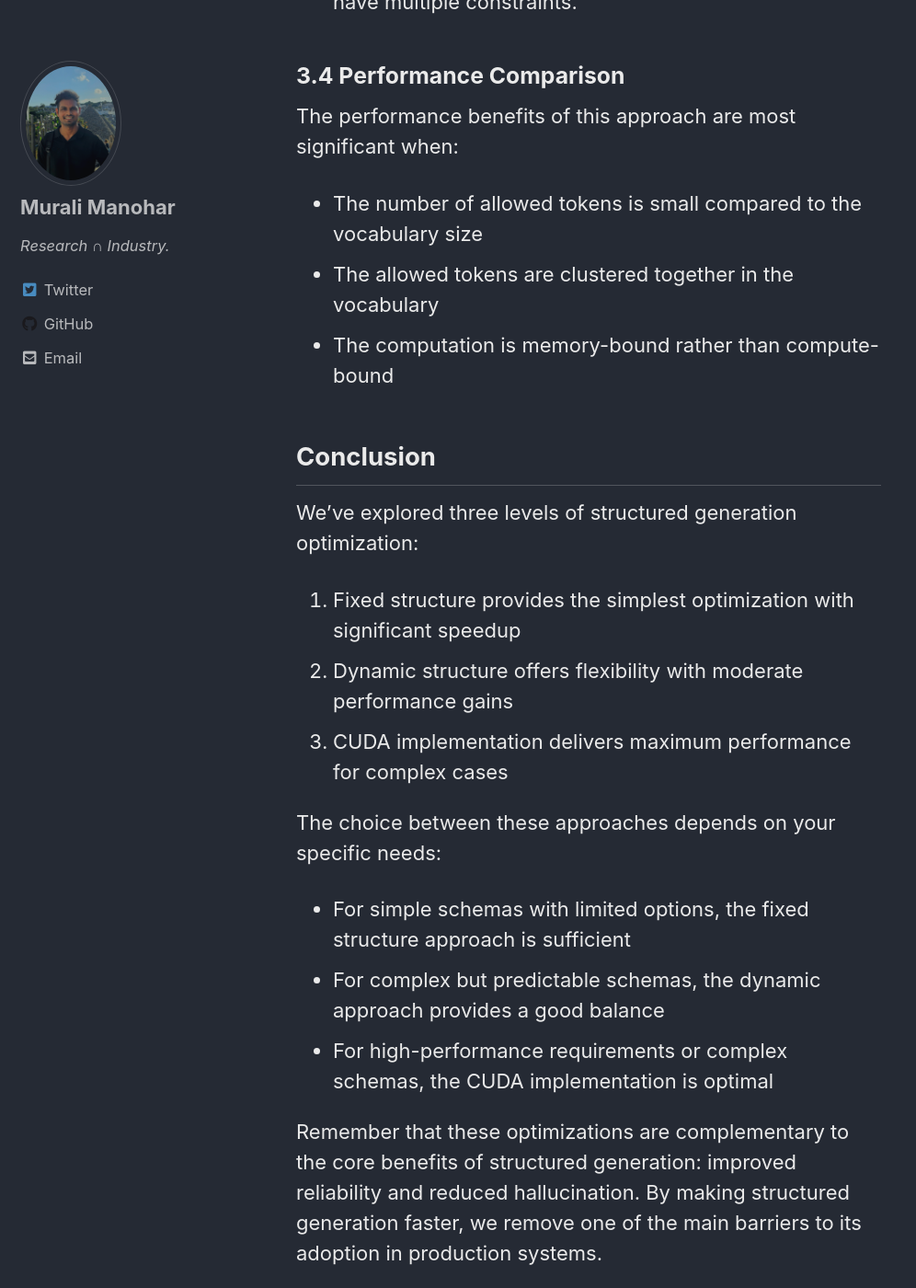
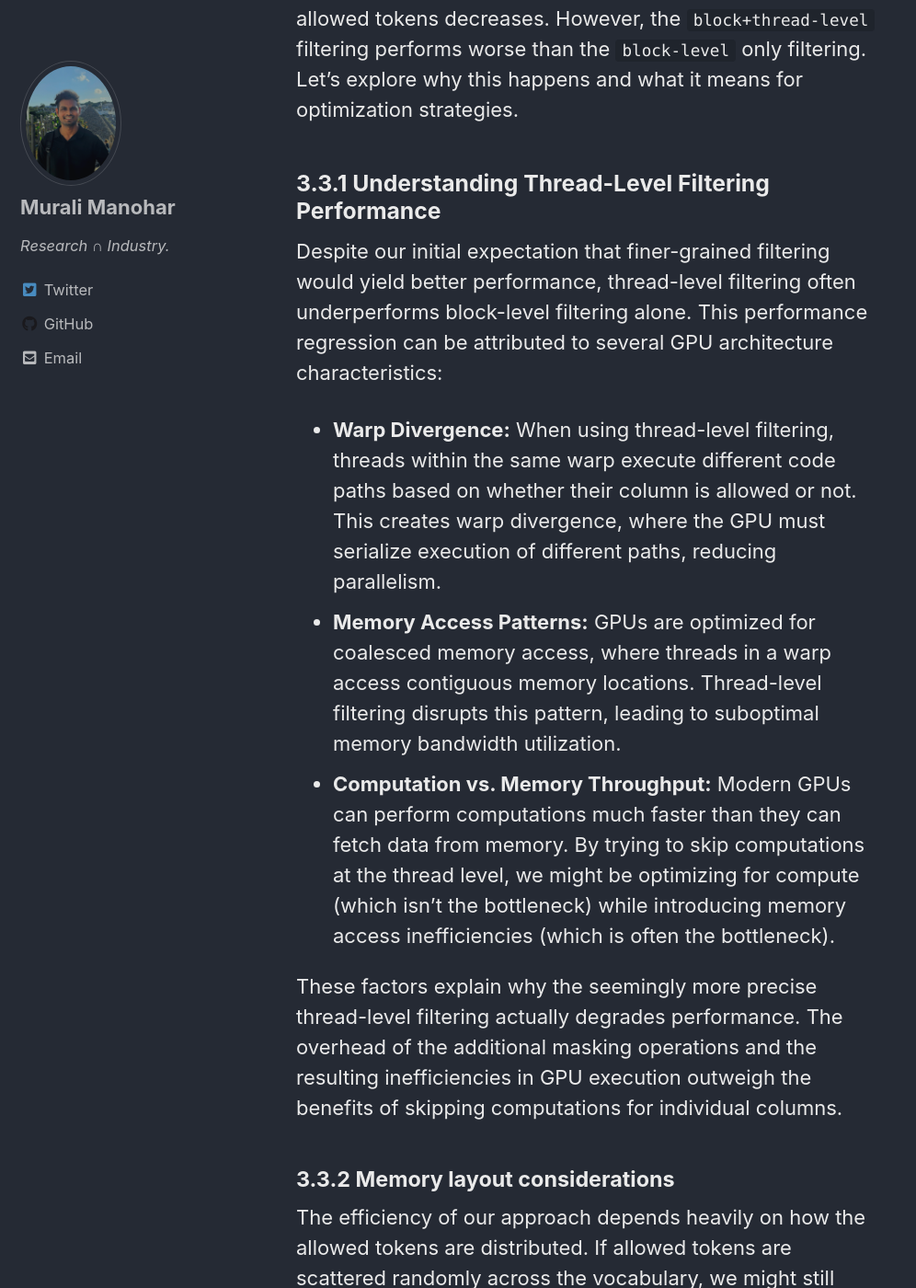
Before and after one commit to gitlost-murali/blogs, a Jekyll site: the page built from _posts/2025-02-03-structured-generation-optimizations.md, in a window 1280 px wide and 1400 px high, scrolled down 12610 px. Shown: the whole window at 92% size, without its empty margins (0-996 px from the left). Built offline with Jekyll 4.4.1, drawn with Linux system fonts in a browser that asks for light colours; cached includes are drawn as plain includes; comment, search, counter and statistics services are not loaded; some of the changed text lies outside the part shown.

Commit message:
finalize the draft. all gtg

```diff
--- a/_posts/2025-02-03-structured-generation-optimizations.md
+++ b/_posts/2025-02-03-structured-generation-optimizations.md
@@ -103,6 +103,7 @@
 </figure>
 
 ## 2. Optimized Matrix Multiplication
+
 Once we have an FSM, we can identify the allowed tokens for each state and only compute logits for those tokens.
 Instead of the standard computation:
 
@@ -122,9 +123,11 @@
 - __Memory reduction__: Only use embedding weights of allowed tokens. Reduced memory transfers between GRAM and processors/threads.
 - __Computation reduction__: Matrix multiplication size dramatically reduced
 
+__Limitations for Batching__: My only chagrin with this approach is its inflexibility during batching. When processing batches of sequences with different FSMs, the optimization becomes problematic. Each sequence in the batch may have different allowed tokens based on its current state, which prevents efficient slicing of embedding weights across the entire batch. The need for sequence-specific token filtering reduces parallelism and computational efficiency. Consequently, this approach doesn't scale well for batched processing in production environments.
+
 ## 3. Kernel based optimization
 
-Instead of modifying the model architecture, we can implement dynamic filtering directly in the matrix multiplication kernel. This approach:
+Instead of modifying/slicing the final layer, we can implement dynamic filtering directly in the matrix multiplication kernel. This approach:
 
 - Maintains the model's final layer unchanged
 - Uses a CUDA kernel to filter logits during computation
@@ -233,10 +236,14 @@
   <pre><code>b = tl.load(b_ptrs, mask=((offs_k[:, None] < K - k * BLOCK_SIZE_K) <span class="inserted">& (allowed_cols_mask[None, :] != 0)</span>), other=0.0)</code></pre>
 </div>
 
-In the code above, we modify the mask condition when loading input data (b) to include `(allowed_cols_mask[None, :] != 0)`. This ensures we only load data for allowed columns, saving time on loading data for non-allowed columns.
+In the code above, we modify the mask condition when loading input data (b) to include `(allowed_cols_mask[None, :] != 0)`. This ensures we only load data for allowed columns, saving time (*hopefully ;) *) on loading data for non-allowed columns.
 
 
 ### 3.3 The benchmarks
+
+For matrices, A & B of size `[1, 3072]` and `[3072, 128k]` respectively, we can see the speedups for different filtering strategies:
+
+> The current kernel is only written for batch size 1. I will work on it later to support batching.
 
 <figure>
   <img src="{{ site.url }}/assets/images/struct-gen-triton-kernel/block-level-speed-ups.png/" alt="Structured Generation Teaser">
@@ -257,43 +264,38 @@
 </figure>
 
 
-Based on the benchmarks, we can see that the block-level filtering provides the most significant speedup, followed by the thread-level filtering. The column-level filtering provides a modest speedup. The reason for this is that the block-level filtering is more efficient at reducing the number of computations, while the thread-level filtering is more efficient at reducing the number of memory transfers.
+As shown in the figures above, we can see that the custom CUDA kernel provides better speedups as the number of allowed tokens decreases. However, the `block+thread-level` filtering performs worse than the `block-level` only filtering. Let's explore why this happens and what it means for optimization strategies.
 
-#### 3.3.1 Memory layout considerations
+### 3.3.1 Understanding Thread-Level Filtering Performance
+
+Despite our initial expectation that finer-grained filtering would yield better performance, thread-level filtering often underperforms block-level filtering alone. This performance regression can be attributed to several GPU architecture characteristics:
+
+- __Warp Divergence:__ When using thread-level filtering, threads within the same warp execute different code paths based on whether their column is allowed or not. This creates warp divergence, where the GPU must serialize execution of different paths, reducing parallelism.
+- __Memory Access Patterns:__ GPUs are optimized for coalesced memory access, where threads in a warp access contiguous memory locations. Thread-level filtering disrupts this pattern, leading to suboptimal memory bandwidth utilization.
+- __Computation vs. Memory Throughput:__ Modern GPUs can perform computations much faster than they can fetch data from memory. By trying to skip computations at the thread level, we might be optimizing for compute (which isn't the bottleneck) while introducing memory access inefficiencies (which is often the bottleneck).
+
+These factors explain why the seemingly more precise thread-level filtering actually degrades performance. The overhead of the additional masking operations and the resulting inefficiencies in GPU execution outweigh the benefits of skipping computations for individual columns.
+
+#### 3.3.2 Memory layout considerations
 
 The efficiency of our approach depends heavily on how the allowed tokens are distributed. If allowed tokens are scattered randomly across the vocabulary, we might still need to process many blocks. However, in practice:
+
 - For many constrained decoding scenarios, the number of allowed tokens is small compared to the vocabulary size.
 - We can potentially reorder the vocabulary to cluster commonly allowed tokens together, improving block-level filtering efficiency. But this can get messy when we have multiple constraints.
-
-### 3.4 Performance Comparison
-
-The performance benefits of this approach are most significant when:
-- The number of allowed tokens is small compared to the vocabulary size
-- The allowed tokens are clustered together in the vocabulary
-- The computation is memory-bound rather than compute-bound
 
 
 ## Conclusion
 
-We've explored three levels of structured generation optimization:
+We've explored different strategies for optimizing constrained decoding:
 
-1. Fixed structure provides the simplest optimization with significant speedup
-2. Dynamic structure offers flexibility with moderate performance gains
-3. CUDA implementation delivers maximum performance for complex cases
+1. Compressing the FSM provides a simple optimization with significant speedup
+2. Optimized matrix multiplication offers performance gains
+3. CUDA implementation delivers performance gains and can handle complex cases
 
-The choice between these approaches depends on your specific needs:
-- For simple schemas with limited options, the fixed structure approach is sufficient
-- For complex but predictable schemas, the dynamic approach provides a good balance
-- For high-performance requirements or complex schemas, the CUDA implementation is optimal
-
-Remember that these optimizations are complementary to the core benefits of structured generation: improved reliability and reduced hallucination. By making structured generation faster, we remove one of the main barriers to its adoption in production systems.
+Remember that these optimizations are complementary to the core benefits of structured generation.
 
 ## Future Work
 
-We're continuing to explore additional optimizations:
+It would be interesting to explore additional optimizations:
 1. Batched CUDA kernels for multi-sequence generation
-2. Pruning impossible states during initialization
-3. Caching common state transitions
-4. Hybrid approaches that combine different optimization strategies
-
-Stay tuned for more updates as we push the boundaries of structured generation performance!
+2. Hybrid approaches that combine different optimization strategies
```
